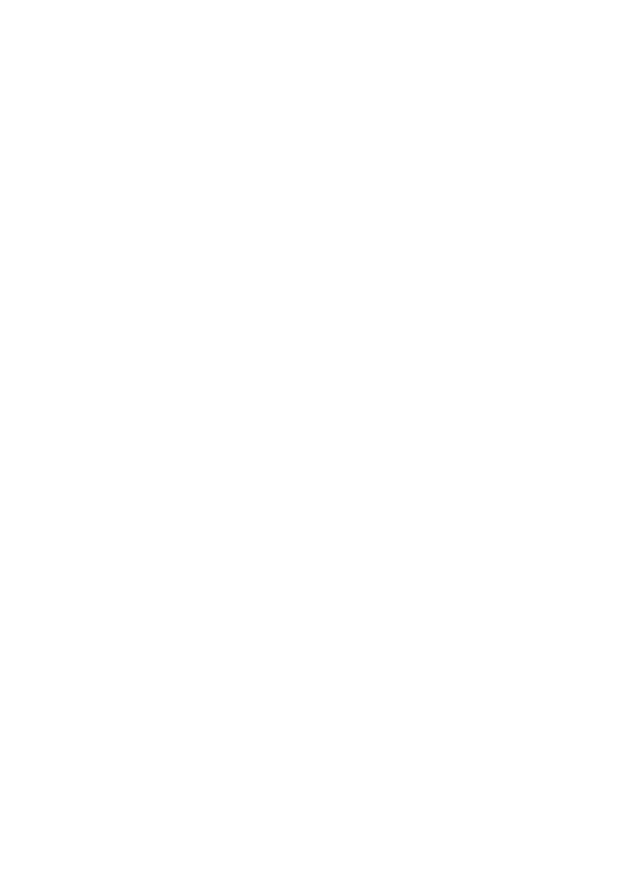
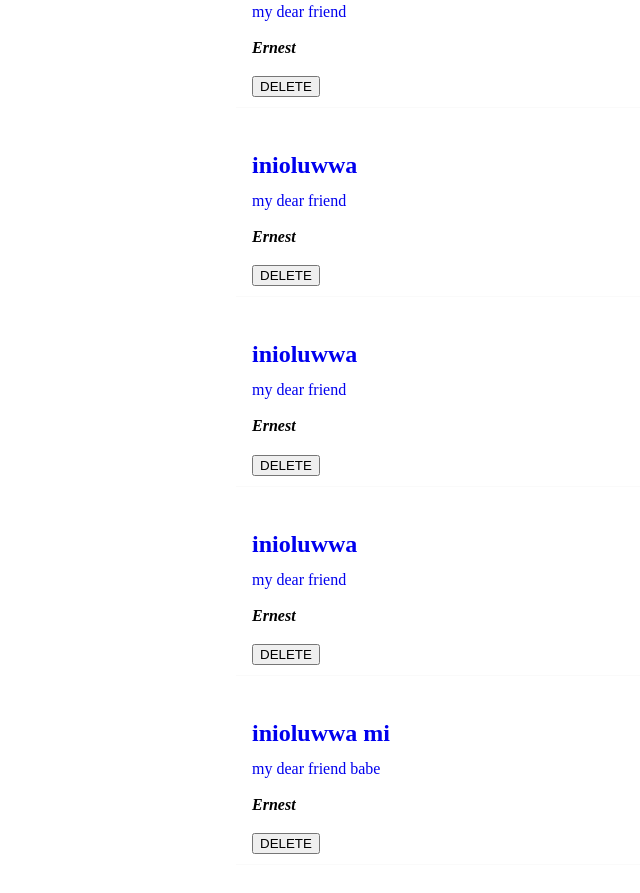
Before and after one commit to ernestkris6/web, a React (Create React App) app: page / in a window 1280 px wide. Shown: the part 5760-6653 px from the top of the page, without its empty margins (104-744 px from the left). Before the commit the page ends 5159 px from the top, so only its background shows below. Built offline with nearby package versions, Linux system fonts and the light colour scheme; data requests are answered from the project's data file.

Commit message:
adding new blog

```diff
--- a/src/Pages/Create.js
+++ b/src/Pages/Create.js
@@ -26,6 +26,7 @@ const Create = () => {
        .then(() => {
         console.log("new blog added");
         setIsPending(false);
+        navigate("/");
        })
     }
 
--- a/src/data/db.json
+++ b/src/data/db.json
@@ -155,6 +155,54 @@
       "body": "Happy birthday to me",
       "author": "Ernest",
       "id": 26
+    },
+    {
+      "title": "jj;",
+      "body": "jnbk",
+      "author": "Ernest",
+      "id": 27
+    },
+    {
+      "title": "inioluwwa",
+      "body": "my dear friend",
+      "author": "Ernest",
+      "id": 28
+    },
+    {
+      "title": "inioluwwa",
+      "body": "my dear friend",
+      "author": "Ernest",
+      "id": 29
+    },
+    {
+      "title": "inioluwwa",
+      "body": "my dear friend",
+      "author": "Ernest",
+      "id": 30
+    },
+    {
+      "title": "inioluwwa",
+      "body": "my dear friend",
+      "author": "Ernest",
+      "id": 31
+    },
+    {
+      "title": "inioluwwa",
+      "body": "my dear friend",
+      "author": "Ernest",
+      "id": 32
+    },
+    {
+      "title": "inioluwwa",
+      "body": "my dear friend",
+      "author": "Ernest",
+      "id": 33
+    },
+    {
+      "title": "inioluwwa mi",
+      "body": "my dear friend babe",
+      "author": "Ernest",
+      "id": 34
     }
   ]
 }
```
